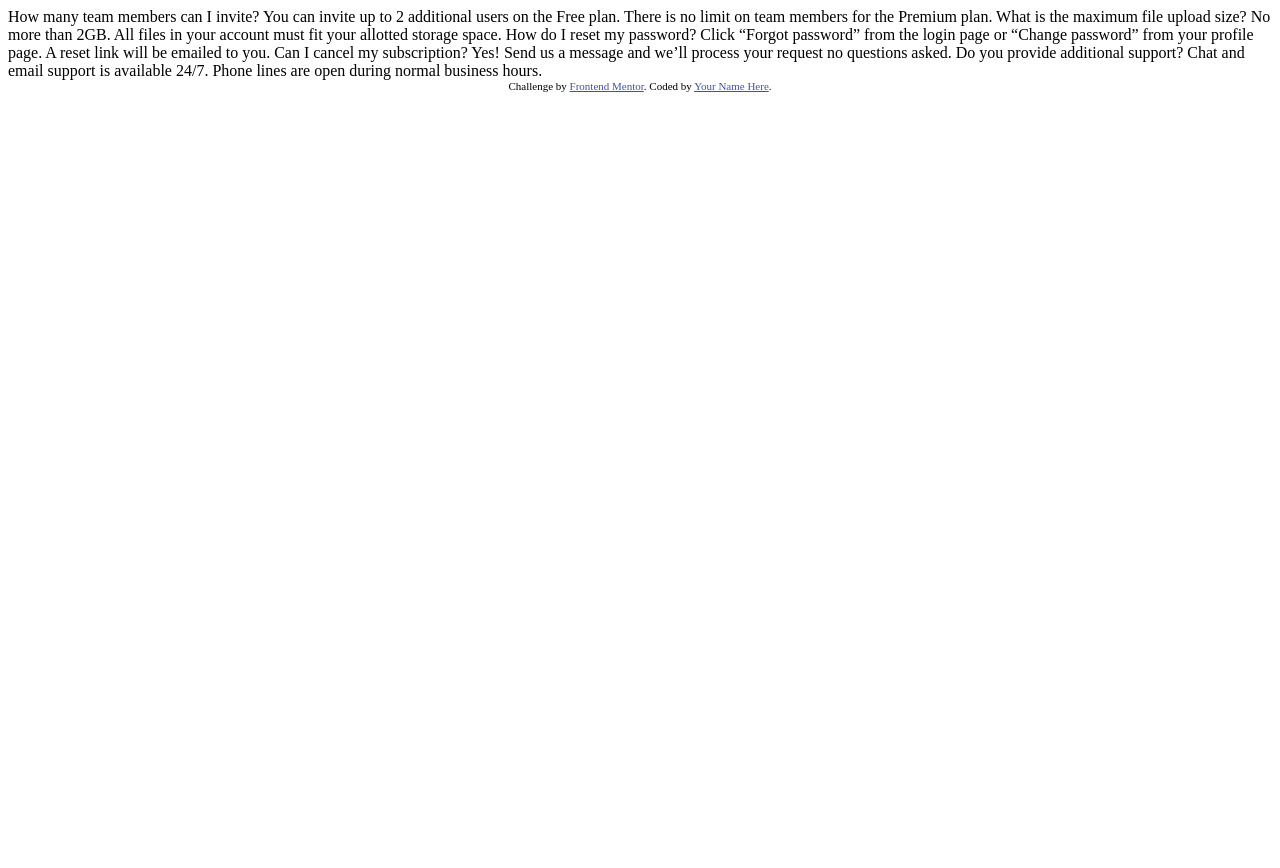
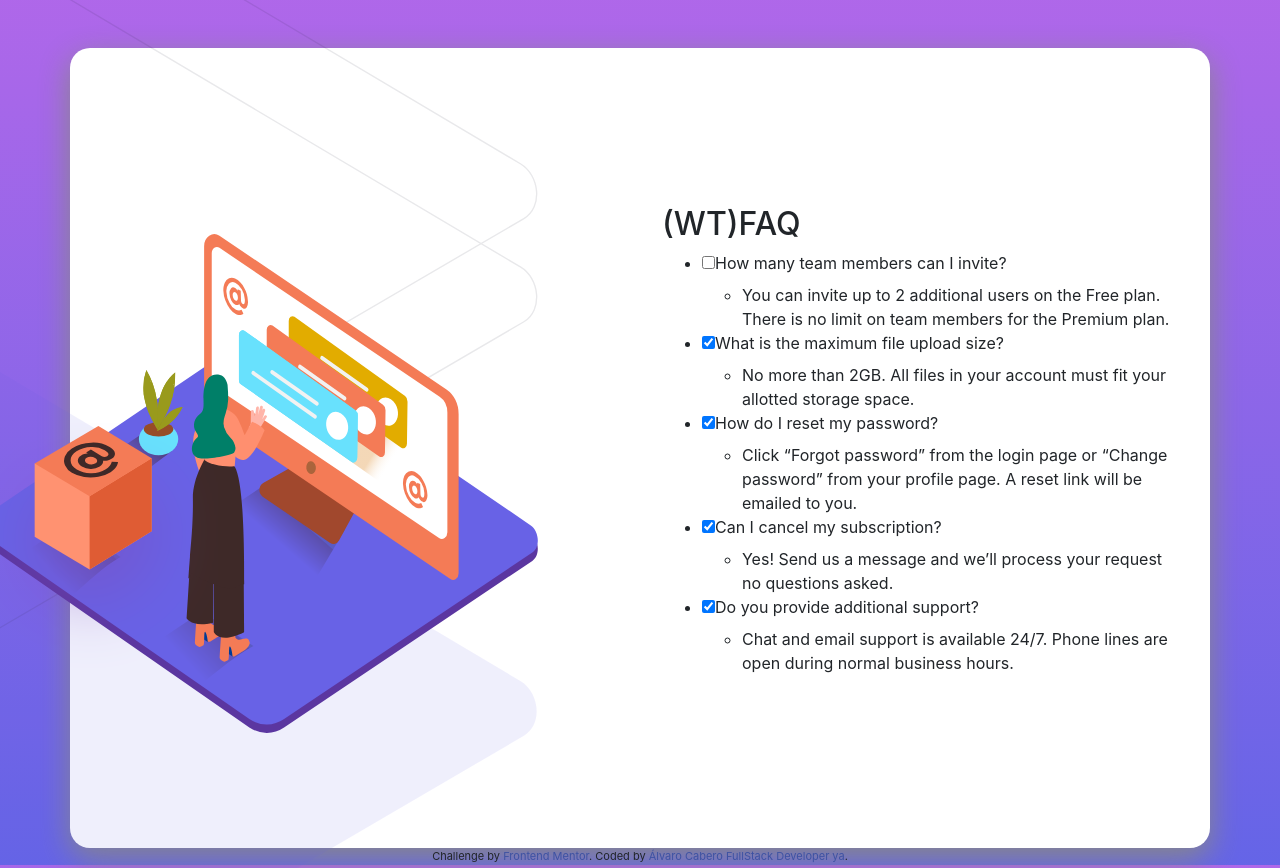
Before and after one commit to AlvaroCabero/Challenge4, a plain HTML site: page FAQ/index.html in a window 1280 px wide. Shown: the top 868 px of the page. Before the commit the page ends 800 px from the top, so only its background shows below. Drawn offline with nearby package versions, Linux system fonts and the light colour scheme.

Commit message:
FAQ configuration html bootstrap css

```diff
--- a/FAQ/index.html
+++ b/FAQ/index.html
@@ -1,40 +1,88 @@
 <!DOCTYPE html>
 <html lang="en">
-<head>
-  <meta charset="UTF-8">
-  <meta name="viewport" content="width=device-width, initial-scale=1.0"> <!-- displays site properly based on user's device -->
+  <head>
+    <meta charset="UTF-8" />
+    <meta name="viewport" content="width=device-width, initial-scale=1.0" />
+    <!-- displays site properly based on user's device -->
 
-  <link rel="icon" type="image/png" sizes="32x32" href="./images/favicon-32x32.png">
+    <link
+      rel="icon"
+      type="image/png"
+      sizes="32x32"
+      href="./images/favicon-32x32.png"
+    />
+    <link rel="stylesheet" href="https://stackpath.bootstrapcdn.com/bootstrap/4.4.1/css/bootstrap.min.css" integrity="sha384-Vkoo8x4CGsO3+Hhxv8T/Q5PaXtkKtu6ug5TOeNV6gBiFeWPGFN9MuhOf23Q9Ifjh" crossorigin="anonymous">
+    <link rel="stylesheet" type="text/css" href="styles.css" />
 
-  <title>Frontend Mentor | FAQ Accordion Card</title>
+    <title>Frontend Mentor | FAQ Accordion Card</title>
 
-  <!-- Feel free to remove these styles or customise in your own stylesheet 👍 -->
-  <style>
-    .attribution { font-size: 11px; text-align: center; }
-    .attribution a { color: hsl(228, 45%, 44%); }
-  </style>
-</head>
-<body>
-  How many team members can I invite?
-  You can invite up to 2 additional users on the Free plan. There is no limit on
-  team members for the Premium plan.
 
-  What is the maximum file upload size?
-  No more than 2GB. All files in your account must fit your allotted storage space.
+  </head>
+  <body>
+    <main class="container outside mt-5 pic-background d-flex align-items-center justify-content-center">
+      <section class="row">
+        <div class= "col-6 columna.grafica">
 
-  How do I reset my password?
-  Click “Forgot password” from the login page or “Change password” from your profile page.
-  A reset link will be emailed to you.
+          <div class="backpic ">
+            <img src="./images/bg-pattern-desktop.svg" alt="Image background" width="1300" height="1300">
+            <div class="backpic middlepic">
+               <img src="./images/illustration-woman-online-desktop.svg" alt="Woman in a desktop" class="woman-pic" width="500" height="500">
+                <div class="backpic frontpic">
+                    <img class="col__box " src="./images/illustration-box-desktop.svg" alt="box desktop" width="250" height="250">
+            </div>
+        </div>
+    </div>
+        </div>
+        <div class= "col-6 columna-formulario">
 
-  Can I cancel my subscription?
-  Yes! Send us a message and we’ll process your request no questions asked.
+        <h2 class="col__faq-title align-items-center">(WT)FAQ</h2>
+         <ul id="menu-FAQ">
+            <li><input type="checkbox" name="list" class="nivel1"><label for="nivel1">How many team members can I invite?</label>
+            <ul class="interior">
+                  <li>You can invite up to 2 additional users
+    on the Free plan. There is no limit on team members for the Premium plan.</a></li>
+            </ul>
+            </li>
+            <li><input type="checkbox" name="list" class="nivel1-2" checked=""><label for="nivel1-2">What is the maximum file upload size?</label>
+                <ul class="interior">
+                  <li>No more than 2GB. All files in your account must fit your allotted storage space.</a></li>
 
-  Do you provide additional support?
-  Chat and email support is available 24/7. Phone lines are open during normal business hours.
+                  </li>
+                </ul>
+            </li>
+            <li><input type="checkbox" name="list" class="nivel1-2" checked=""><label for="nivel1-2">How do I reset my password?</label>
+                <ul class="interior">
+                  <li>Click “Forgot password” from the login page or “Change password” from your profile page. A reset link will be emailed to you.</a></li>
 
-  <div class="attribution">
-    Challenge by <a href="https://www.frontendmentor.io?ref=challenge" target="_blank">Frontend Mentor</a>.
-    Coded by <a href="#">Your Name Here</a>.
+                  </li>
+                </ul>
+            </li>
+            <li><input type="checkbox" name="list" class="nivel1-2" checked=""><label for="nivel1-2">Can I cancel my subscription?</label>
+                <ul class="interior">
+                  <li>Yes! Send us a message and we’ll process your request no questions asked.</a></li>
+
+                  </li>
+                </ul>
+            </li>
+            <li><input type="checkbox" name="list" class="nivel1-2" checked=""><label for="nivel1-2">Do you provide additional support?</label>
+                <ul class="interior">
+                  <li>Chat and email support is available 24/7. Phone lines are open during normal business hours.</a></li>
+
+                  </li>
+                </ul>
+            </li>
+          </ul>
+
+
+
   </div>
-</body>
+  </section>
+</main>
+  <footer class="attribution ">
+      Challenge by
+      <a href="https://www.frontendmentor.io?ref=challenge" target="_blank"
+        >Frontend Mentor</a
+      >. Coded by <a href="#">Álvaro Cabero FullStack Developer ya</a>.
+  </footer>
+  </body>
 </html>
--- /dev/null
+++ b/FAQ/styles.css
@@ -0,0 +1,69 @@
+* {
+  box-sizing: border-box;
+}
+body {
+  margin: 0;
+  padding: 0;
+  background: linear-gradient(
+    to bottom,
+    hsl(273, 75%, 66%),
+    hsl(240, 73%, 65%)
+  );
+}
+
+.outside {
+  width: 350px;
+  height: 150px;
+  /* display: flex;
+
+  justify-content: center;
+  align-items: center;*/
+}
+.pic-background {
+  background: white;
+  height: 100vh;
+  width: 100vw;
+  border-radius: 20px;
+  box-shadow: 0px 10px 30px #888888;
+}
+
+.centered {
+  /*display: flex;
+  justify-content: center;
+  align-items: center;*/
+}
+
+.attribution {
+  font-size: 11px;
+  text-align: center;
+}
+.attribution a {
+  color: hsl(228, 45%, 44%);
+}
+
+.columna-formulario {
+  padding: 22px;
+}
+
+.columna-grafica {
+}
+
+.woman-pic {
+  width: 100%;
+}
+.backpic {
+  position: absolute;
+  top: -400px;
+  left: -850px;
+}
+
+.middlepic {
+  position: absolute;
+  top: 450px;
+  left: 740px;
+}
+.frontpic {
+  position: absolute;
+  top: 190px;
+  left: -10px;
+}
```
Also changed, not shown: index.html (+1 -1 lines).
